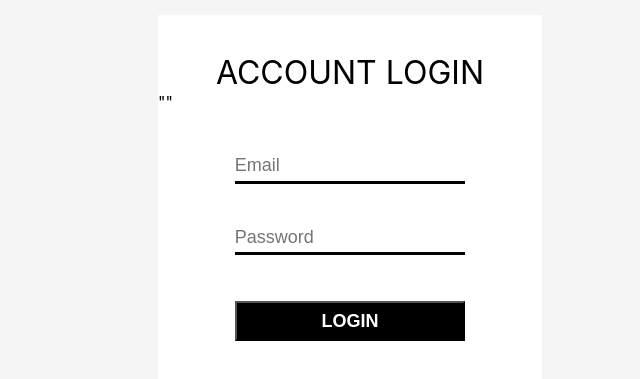
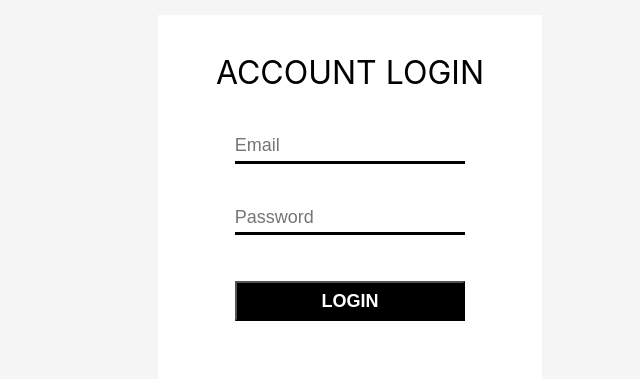
Before and after one commit to kvngrldy/Cando, a React (Create React App) app in the folder clientWeb/candosite/: page /login in a window 1280 px wide. Shown: the part 105-484 px from the top of the page, without its empty margins (290-930 px from the left). Built offline with nearby package versions, Linux system fonts and the light colour scheme.

Commit message:
frontend web kevin

```diff
--- a/clientWeb/candosite/src/pages/Login.js
+++ b/clientWeb/candosite/src/pages/Login.js
@@ -50,7 +50,6 @@ function Login() {
             <div className="form-container">
                 <div className="form-login">
                     <p className="account-login">ACCOUNT LOGIN</p>
-                    <p>{JSON.stringify(status)}</p>
                     <form onSubmit={onSubmitHandler}>
                         <input onChange={emailHandler} type="email" placeholder="Email" className="input-email" />
                         <input onChange={passwordHandler} type="password" placeholder="Password" className="input-password" /><br />
```
